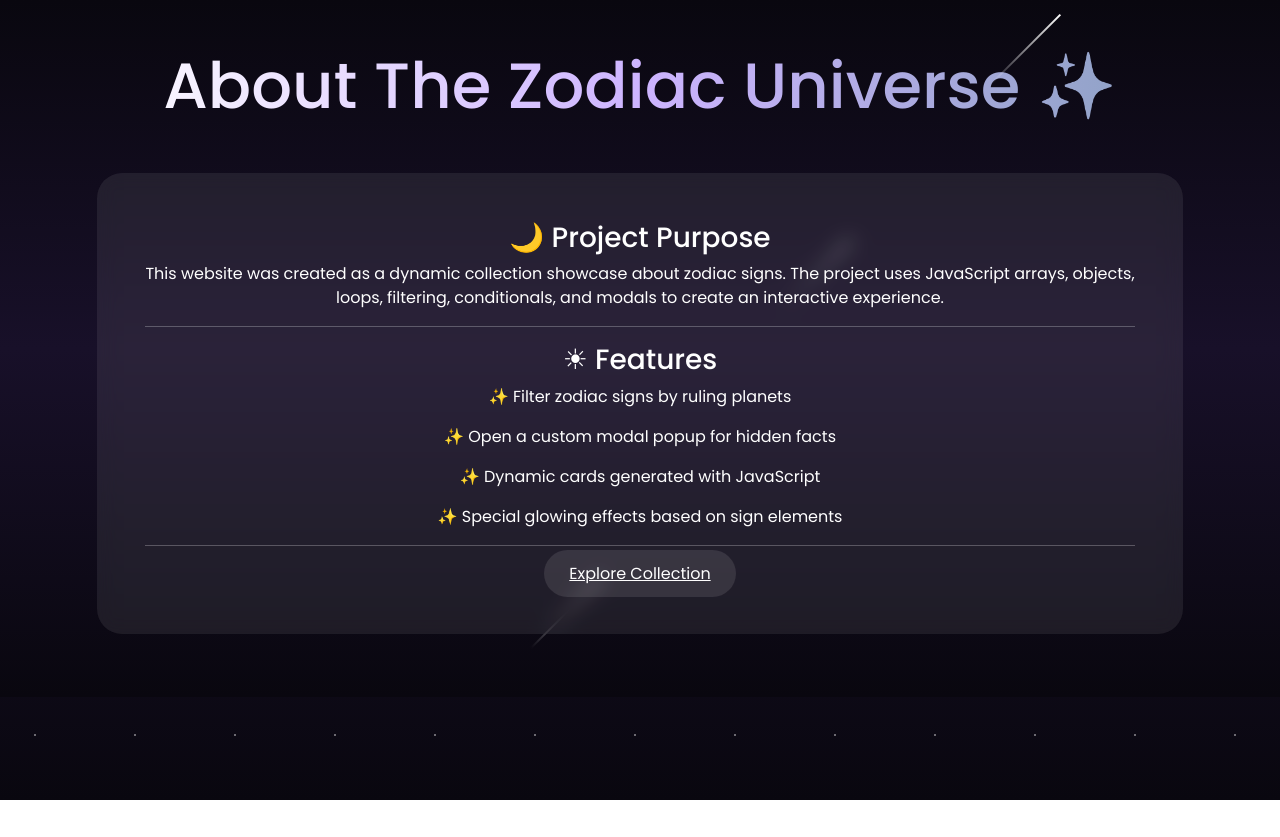
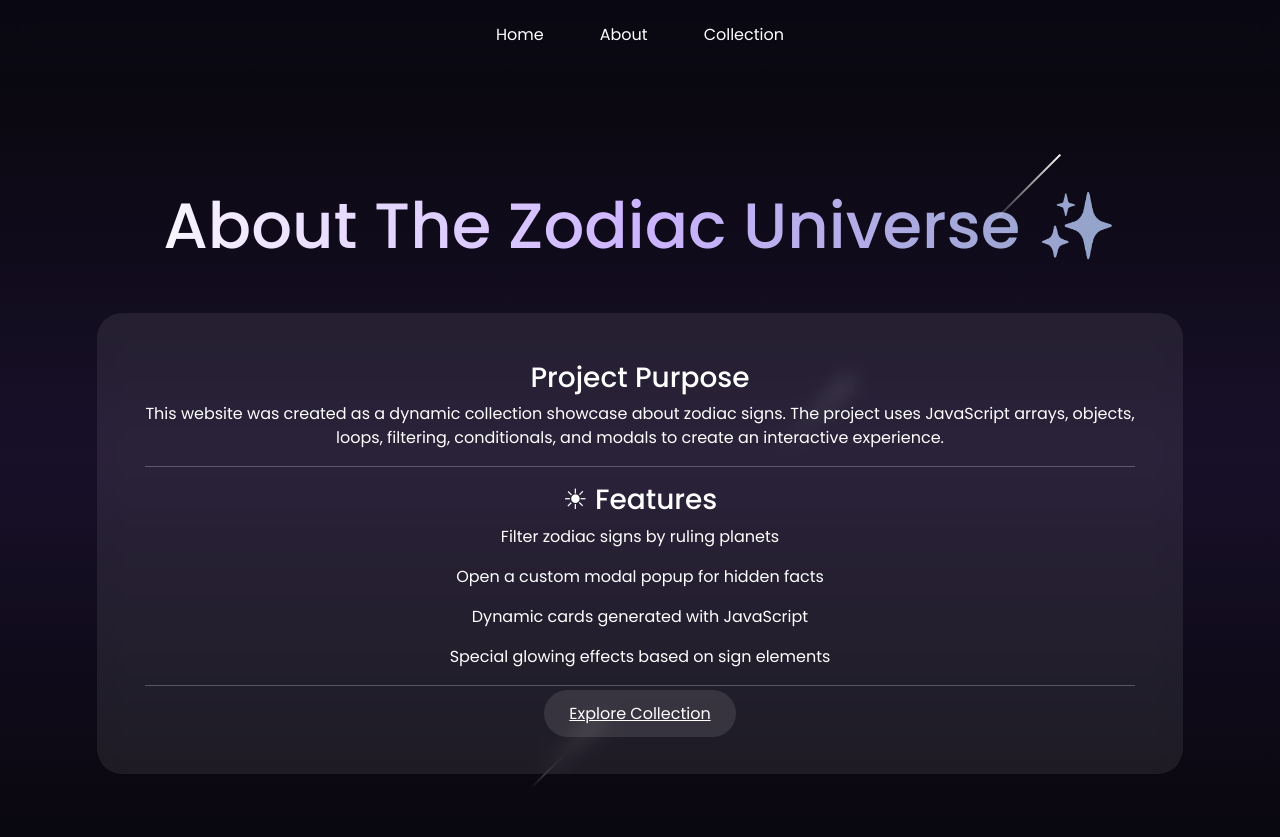
Before and after one commit to evieoz/Dynamic-Collection, a plain HTML site: page about.html in a window 1280 px wide. Before the commit the page ends 800 px from the top, so only its background shows below. Drawn offline with nearby package versions, Linux system fonts and the light colour scheme.

Commit message:
third commit

```diff
--- a/about.html
+++ b/about.html
@@ -17,6 +17,12 @@
 
 <body>
 
+  <nav class="site-nav">
+    <a href="index.html">Home</a>
+    <a href="about.html"> About</a>
+    <a href="collection.html"> Collection</a>
+  </nav>
+
   <div class="shooting-star star1"></div>
   <div class="shooting-star star2"></div>
   <div class="shooting-star star3"></div>
@@ -27,7 +33,7 @@
 
     <div class="card-box p-5 mt-5">
 
-      <h3>🌙 Project Purpose</h3>
+      <h3> Project Purpose</h3>
 
       <p>
 
@@ -44,25 +50,25 @@
 
       <p>
 
-        ✨ Filter zodiac signs by ruling planets
+        Filter zodiac signs by ruling planets
 
       </p>
 
       <p>
 
-        ✨ Open a custom modal popup for hidden facts
+        Open a custom modal popup for hidden facts
 
       </p>
 
       <p>
 
-        ✨ Dynamic cards generated with JavaScript
+        Dynamic cards generated with JavaScript
 
       </p>
 
       <p>
 
-        ✨ Special glowing effects based on sign elements
+        Special glowing effects based on sign elements
 
       </p>
 
--- a/styles.css
+++ b/styles.css
@@ -3,11 +3,9 @@
   margin: 0;
   min-height: 100%;
   font-family: "Poppins", sans-serif;
-
+  padding-top: 70px;
   background: linear-gradient(180deg, #09070f, #181029, #09070f);
-
   color: white;
-
   overflow-x: hidden;
 }
 
@@ -81,16 +79,14 @@
 
 .hero {
   height: 100vh;
-
   display: flex;
-
   flex-direction: column;
-
   justify-content: center;
-
   align-items: center;
-
   text-align: center;
+  padding-top: 70px;
+  box-sizing: border-box;
+  margin-top: -70px;
 }
 
 h1 {
@@ -210,3 +206,33 @@
 .hidden {
   display: none;
 }
+
+.site-nav {
+  position: fixed;
+  top: 0;
+  left: 0;
+  width: 100%;
+  display: flex;
+  justify-content: center;
+  gap: 20px;
+  padding: 15px;
+  background: rgba(10, 10, 20, 0.6);
+  backdrop-filter: blur(12px);
+  z-index: 1000;
+  height: 70px;
+}
+
+.site-nav a {
+  color: white;
+  text-decoration: none;
+  font-family: "Poppins", sans-serif;
+  padding: 8px 18px;
+  border-radius: 30px;
+  transition: 0.3s;
+}
+
+.site-nav a:hover {
+  background: rgba(255, 255, 255, 0.15);
+  box-shadow: 0 0 20px #cdb4ff;
+  transform: translateY(-3px);
+}
```
Also changed, not shown: collection.html (+6 -0 lines), index.html (+6 -0 lines).
